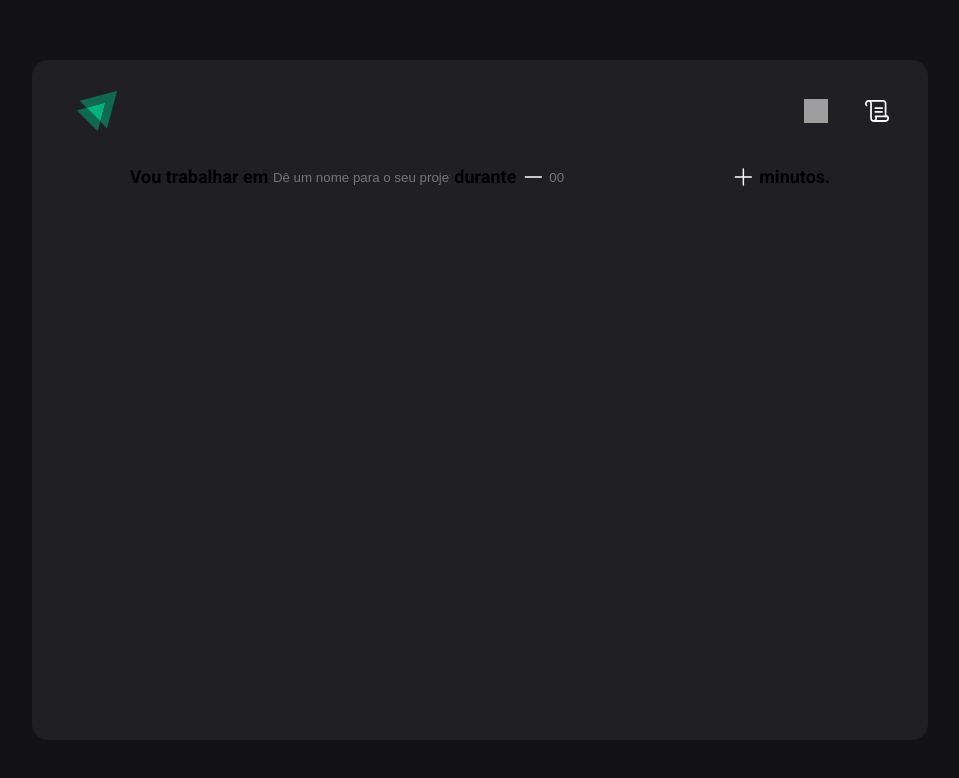
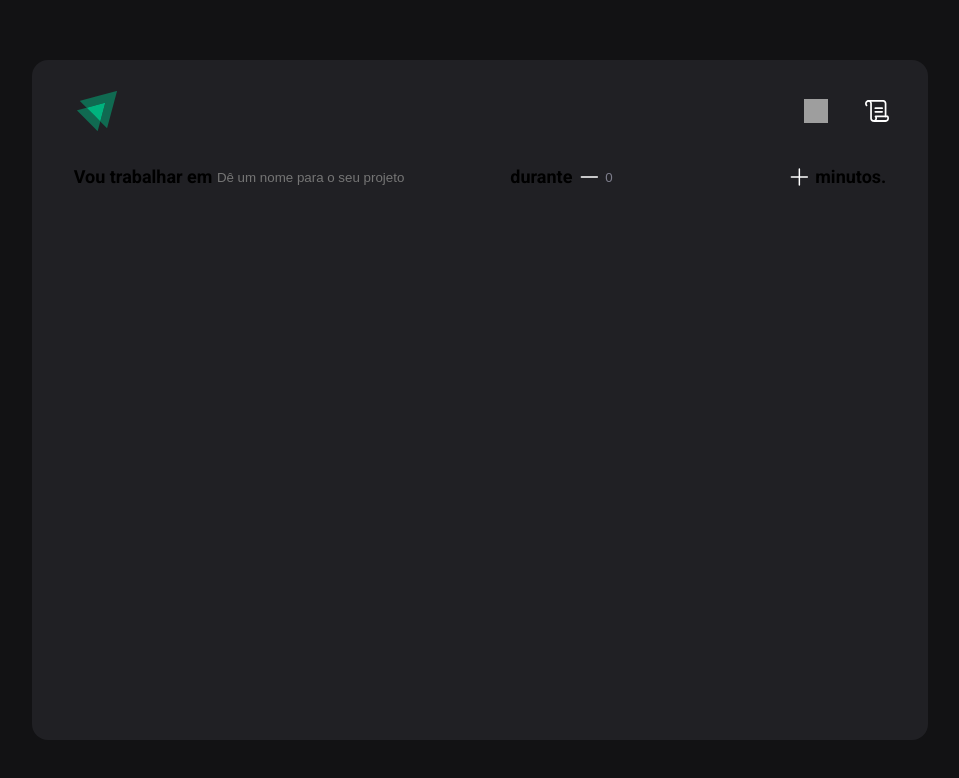
Before and after one commit to Rianfiore/ignite-timer, a React (Create React App) app: page / in a window 1280 px wide. Shown: the top 778 px of the page, without its empty margins (160-1119 px from the left). Built offline with nearby package versions, Linux system fonts and the light colour scheme; grey boxes are pictures that could not be loaded.

Commit message:
-add functionalities for input component;

```diff
--- a/src/components/input/index.tsx
+++ b/src/components/input/index.tsx
@@ -1,17 +1,27 @@
 import { Icon } from "components"
-
+import { useState, useEffect } from "react"
 import "./styles.scss"
 import { InputProps } from "./types"
 
-export const Input = ({type, placeholder, modifier = false} : InputProps) => {
+export const Input = ({type, placeholder = "", modifier = false, modifierMin = 0, modifierMax = Infinity} : InputProps) => {
+  const [input, setInput] = useState<number>(Number(placeholder))
+  const size = placeholder.length * 1.2;
+
+  const addSubValue = (operator : string) => {
+      if (input >= modifierMax) return
+      operator === "add" && setInput(input + 1)
+
+      if (input <= modifierMin) return
+      operator === "sub" && setInput(input - 1)
+  }
 
   return (
     modifier ? (
       <>
-         <Icon icon="minus" alt="minus icon"/>
-         <input className={`input input--${type}`} placeholder={placeholder} type={type} />
-         <Icon icon="plus" alt="plus icon"/>
+         <Icon icon="minus" alt="minus icon" onHover onClick={() => addSubValue("sub")}/>
+         <input className={`input input--${type}`} placeholder={input.toString()} value={input} type={type} size={size} onChange={e => setInput(Number(e.target.value))}/>
+         <Icon icon="plus" alt="plus icon" onHover onClick={() => addSubValue("add")}/>
       </>
-     ) : <input className={`input input--${type}`} placeholder={placeholder} type={type} />
+     ) : <input className={`input input--${type}`} placeholder={placeholder} type={type} size={size} />
   )
 }
```
